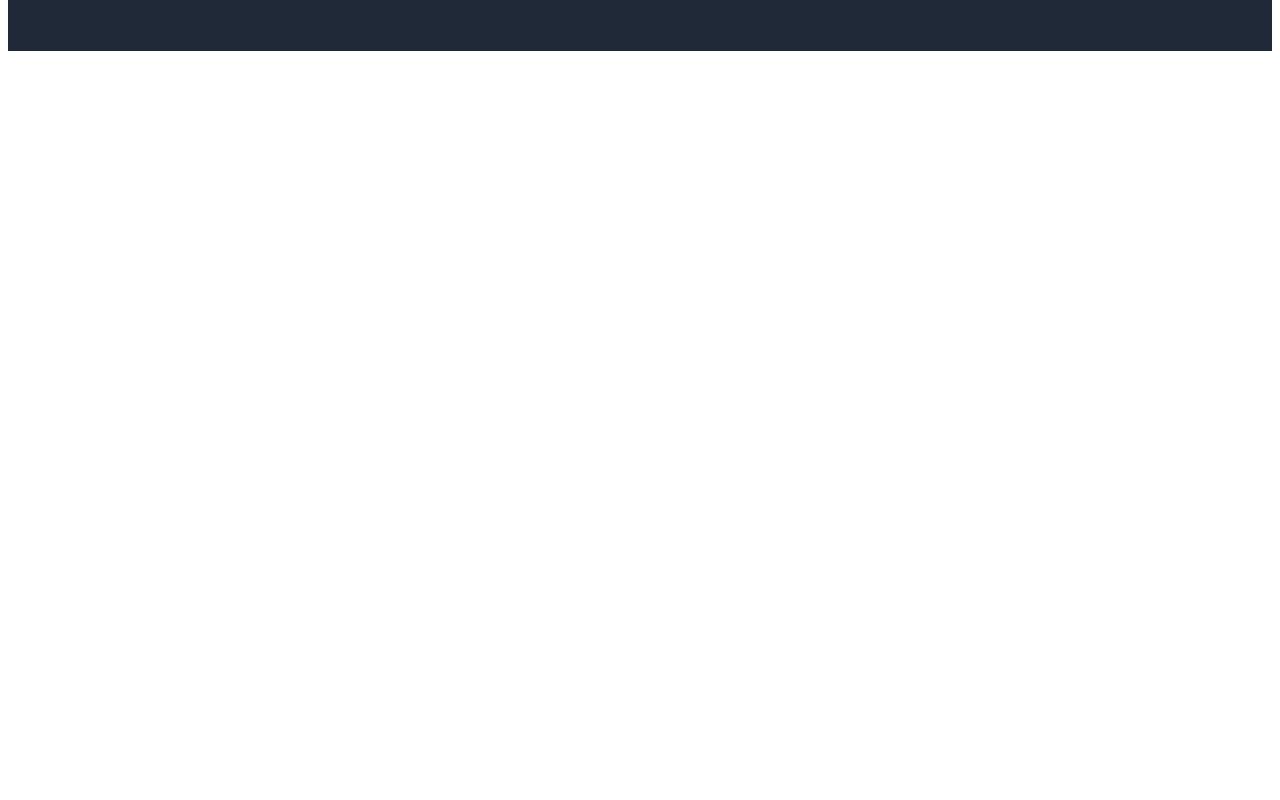
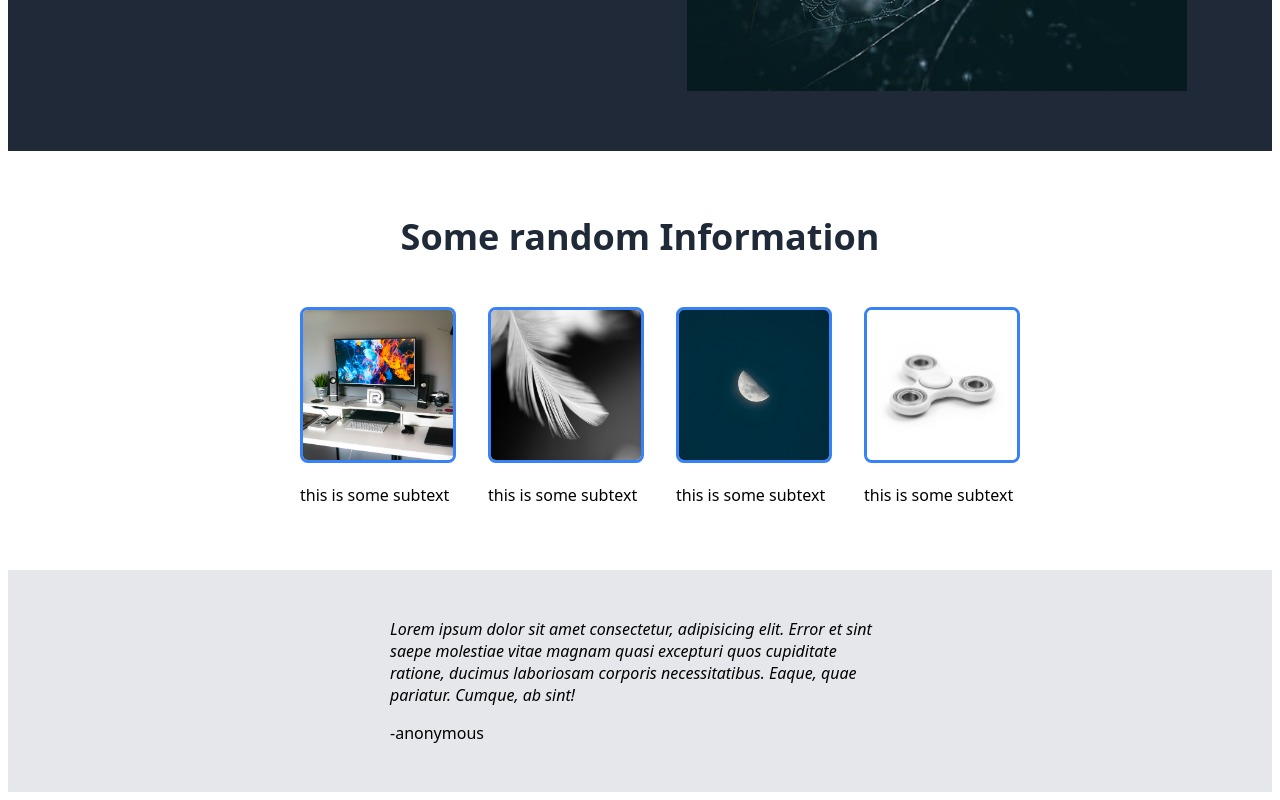
Before and after one commit to MothLord779/TOP-Landingpage, a plain HTML site: page index.html in a window 1280 px wide. Shown: the part 363-1163 px from the top of the page. Before the commit the page ends 800 px from the top, so only its background shows below. Drawn offline with Linux system fonts and the light colour scheme.

Commit message:
Added information section with images & started quote section

```diff
--- a/index.html
+++ b/index.html
@@ -9,7 +9,7 @@
 <body>
     <header>
         <nav>
-            <div id="logo">Header Logo</div>
+            <div id="logo"><strong>Header Logo</strong></div>
             <ul>
                 <li><a href="#">header link one</a></li>
                 <li><a href="#">header link two</a></li>
@@ -25,5 +25,32 @@
             <img src="./images/web.jpg" alt="wet web">
         </div>
     </header>
+    <div id="information">
+        <h2>Some random Information</h2>
+        <ul id="cards">
+            <li>
+                <img class="card" src="./images/desk.jpg" alt="desktop with computer">
+                <p class="card-text">this is some subtext</p>
+            </li>
+            <li>
+                <img class="card" src="./images/feather.jpg" alt="white feathers">
+                <p class="card-text">this is some subtext</p>
+            </li>
+            <li>
+                <img class="card" src="./images/moon.jpg" alt="the moon in third quarter">
+                <p class="card-text">this is some subtext</p>
+            </li>
+            <li>
+                <img class="card" src="./images/spinner.jpg" alt="white fidget spinner">
+                <p class="card-text">this is some subtext</p>
+            </li>
+        </ul>
+    </div>
+    <div id="quote">
+        <div class="container">
+            <p id="quote-text"><em>Lorem ipsum dolor sit amet consectetur, adipisicing elit. Error et sint saepe molestiae vitae magnam quasi excepturi quos cupiditate ratione, ducimus laboriosam corporis necessitatibus. Eaque, quae pariatur. Cumque, ab sint!</em></p>
+            <p id="quote-author">-anonymous</p>
+        </div>
+    </div>
 </body>
 </html>
--- a/styles.css
+++ b/styles.css
@@ -46,10 +46,11 @@ h1 {
 
 #hero {
     display: flex;
+    justify-content: space-evenly;
 }
 
 img {
-    width: 350px
+    width: 500px
 }
 
 button {
@@ -60,3 +61,42 @@ button {
     padding: 4px 16px;
     border-radius: 10%;
 }
+
+#information {
+    display: flex;
+    flex-direction: column;
+    align-items: center;
+    margin: 32px 0px;
+}
+
+.card {
+    border: 3px solid #3882f6;
+    width: 150px;
+    height: 150px;
+    border-radius: 5%;
+}
+
+#cards {
+    display: flex;
+    gap: 32px;
+}
+
+h2 {
+    font-size: 36px;
+    color: #1f2937;
+}
+
+#quote {
+    display: flex;
+    background-color: #e5e7eb;
+    padding: 32px 64px;
+    justify-content: center;
+}
+
+#quote .container {
+    width: 500px;
+}
+
+#quote-text {
+    font-variant: ;
+}
```
Also changed, not shown: images/desk.jpg (added), images/feather.jpg (added), images/moon.jpg (added), images/spinner.jpg (added).
